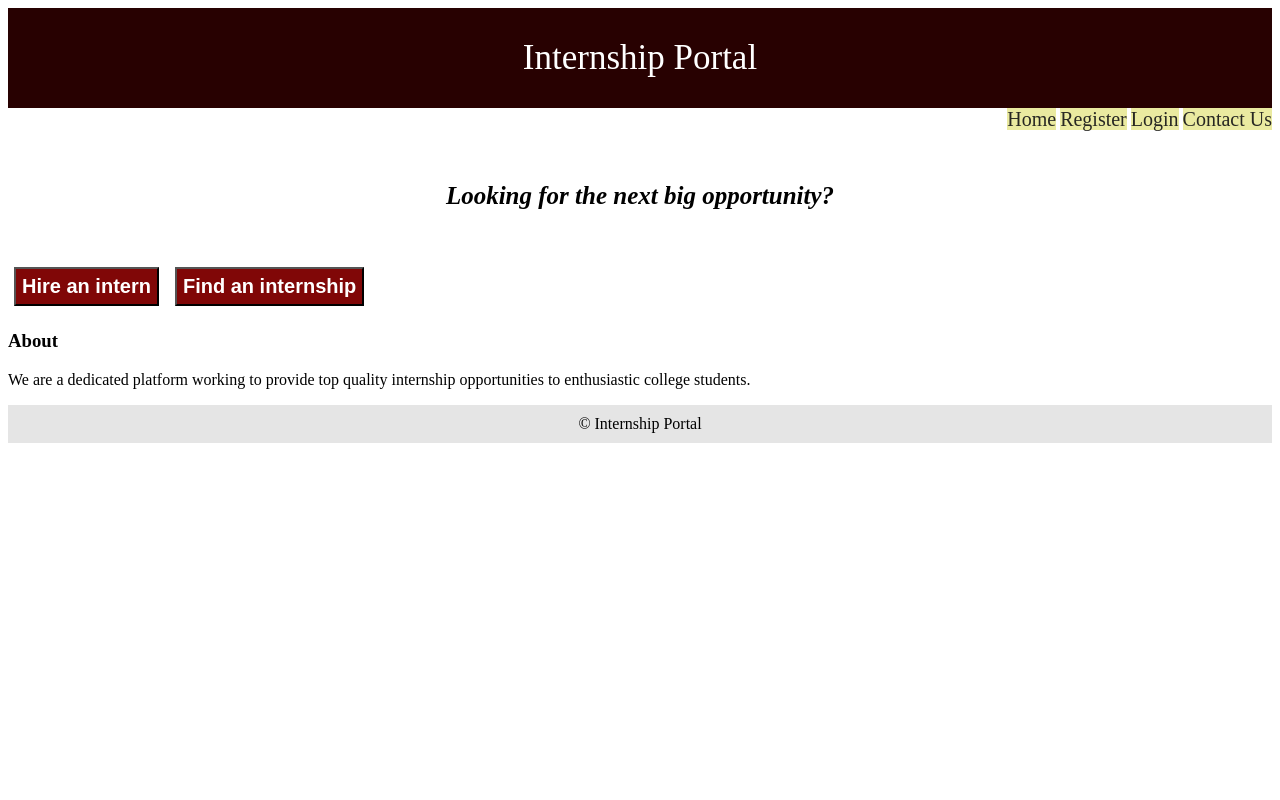
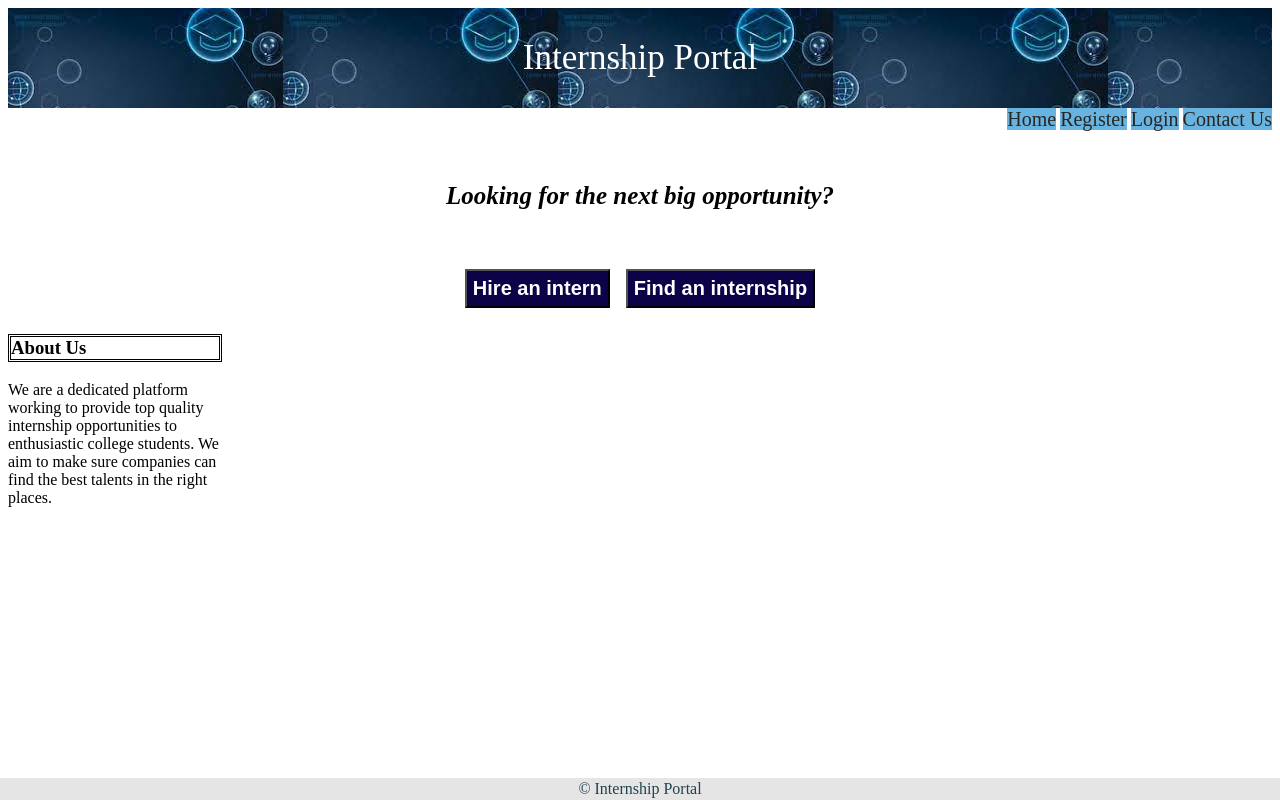
Before and after one commit to namitha-santhosh/Project---Internship-portal, a plain HTML site: page front-end/index.html in a window 1280 px wide. Drawn offline with Linux system fonts and the light colour scheme.

Commit message:
Version 1.3

```diff
--- a/front-end/index.html
+++ b/front-end/index.html
@@ -19,13 +19,14 @@
     <body>
         <section>
         <h2 style="font-style: italic;">Looking for the next big opportunity?</h2>
-        <div>
+        <div id="usertype">
             <input type="button" id="Company" value="Hire an intern">
             <input type="button" id="Intern" value="Find an internship">
         </div>
+
         <div>
-            <h3>About</h3>
-            <p>We are a dedicated platform working to provide top quality internship opportunities to enthusiastic college students.</p>
+            <h3 class="about">About Us</h3>
+            <p class="about">We are a dedicated platform working to provide top quality internship opportunities to enthusiastic college students. We aim to make sure companies can find the best talents in the right places.</p>
         </div>
         </section>
     </body>
--- a/front-end/site.css
+++ b/front-end/site.css
@@ -4,15 +4,17 @@ header {
     text-align: center;
     font-size: 35px;
     color: white;
+    background-image: url("bg.jpg");
   }
 
 nav{
   text-align:right;
 }
 
+
 #link{
   font-size:20px;
-  background-color: rgb(234, 234, 160);
+  background-color:rgb(105, 179, 225);
   color:rgb(39, 39, 34);
   text-decoration: none;
 }
@@ -36,14 +38,20 @@ h2 {
   }
 
 footer{
-  background-color:#e5e5e5;
-  text-align:center;
-  padding:10px;
-  margin-top:7px;
+    text-align:center;
+    color:rgb(32, 66, 77);
+    padding:2px;
+    background-color:#e5e5e5;
+    position:fixed;
+    bottom:0;
+    left:0;
+    width:100%;
+    grid-area: footer;
 }
 
+
 #Company{
-  background-color: rgb(128, 7, 7);
+  background-color: rgb(11, 3, 72);
   color: white;
   font-size:20px;
   font-weight: bold;
@@ -53,7 +61,7 @@ footer{
 }
 
 #Intern{
-  background-color: rgb(128, 7, 7);
+  background-color: rgb(11, 3, 72);
   color: white;
   font-size:20px;
   font-weight: bold;
@@ -61,3 +69,18 @@ footer{
   margin: 6px;
   font-family: Arial, Helvetica, sans-serif;
 }
+
+h3.about{
+  text-align:left;
+  border-style: double;
+}
+
+.about{
+  margin-right:1050px;
+}
+
+#usertype{
+  text-align:center;
+  padding:2px 10px;
+  margin:auto;
+}
```
Also changed, not shown: front-end/bg.jpg (added).
